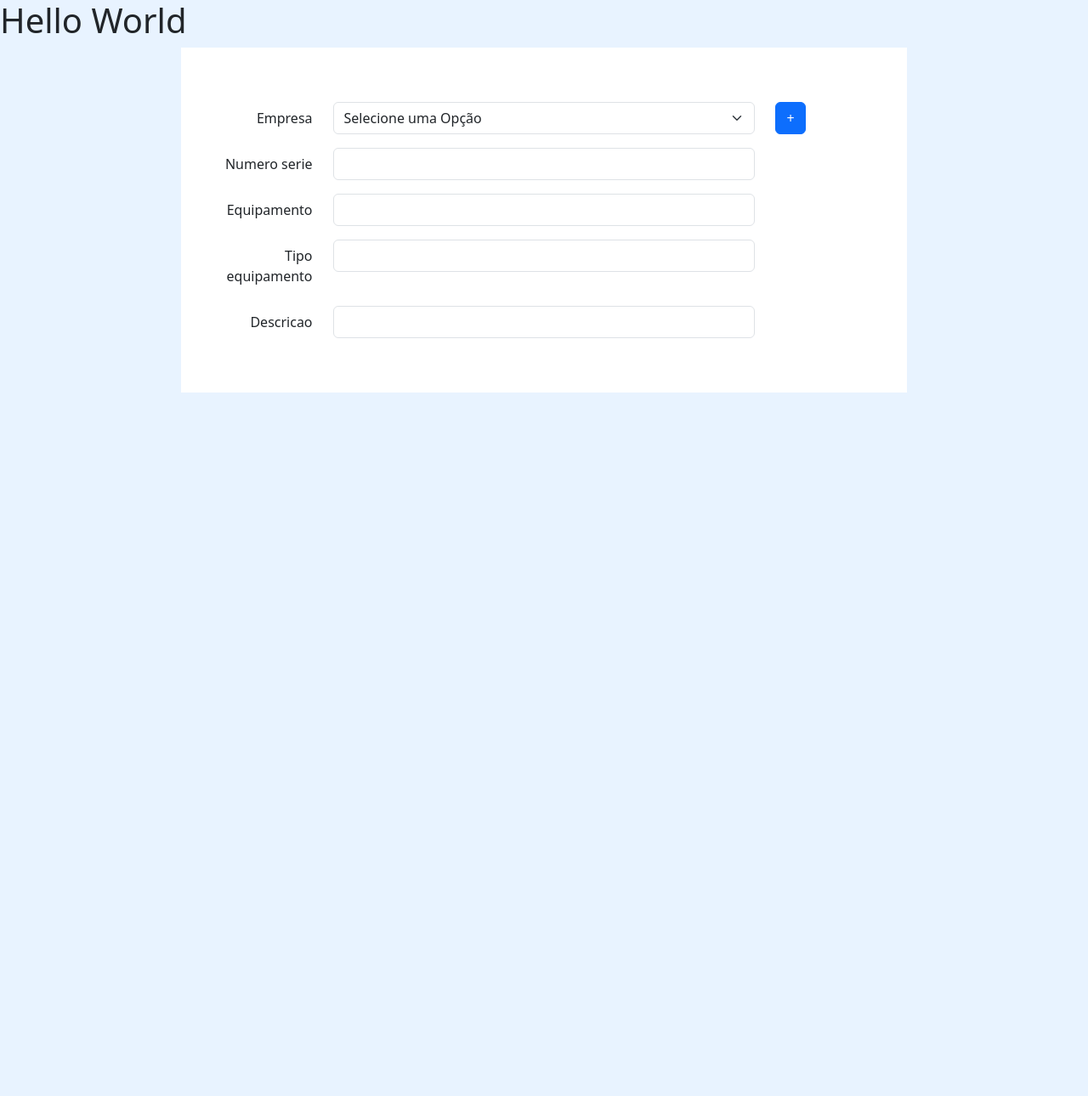
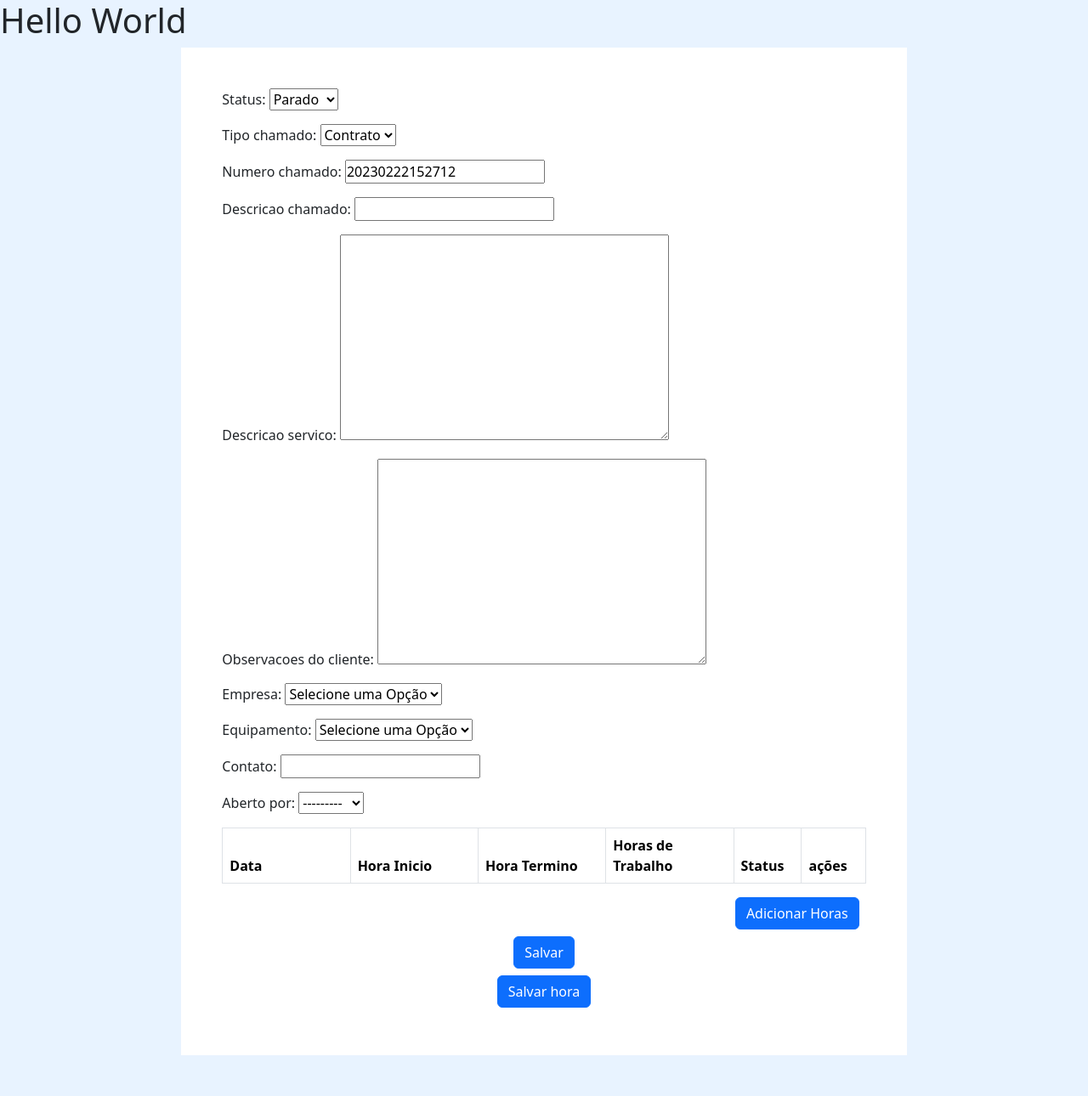
Before and after one commit to eltonpeniche/Orion-project, a Django app: page /teste in a window 1280 px wide. Shown: the whole page at 85% size. Before the commit the page ends 462 px from the top, so only its background shows below. Run offline with Django 4.2, Linux system fonts and the light colour scheme; tables that the repository leaves empty hold one stand-in row (values such as "Sample post"); lists and menus that the app fills with data are empty; some libraries are stand-ins or nearby versions.

Commit message:
update ao add horas

```diff
--- a/orion/admin.py
+++ b/orion/admin.py
@@ -46,4 +46,4 @@ class EquipamentoAdmin(admin.ModelAdmin):
 
 @admin.register(CargaHoraria)
 class CargaHorariaAdmin(admin.ModelAdmin):
-    ...
+    list_display = ('id', 'hora_inicio', 'hora_termino','status','horas_de_trabalho')
--- a/orion/templates/orion/pages/teste.html
+++ b/orion/templates/orion/pages/teste.html
@@ -186,126 +186,138 @@
 
             <form action="" id="form-equipamento" method="post">
                 {% csrf_token %}
+                {{ form.media.js }}
+                {{ form.as_p }}
+
+                {% include 'orion/partials/_tabela_carga_horaria.html' %}
+
+                <div class ="d-grid gap-2 d-md-flex justify-content-md-end" >
+                    <button id="add-more" type="button" class="btn btn-primary me-md-2">Adicionar Horas</button>
+                </div>
+
+                <div class="row ">
+
+                    <div id="ch-form-list" class="hidden">
+                        {{ form_ch.management_form }}
+                        {% for form  in form_ch %}
+                            <div class="repetir">
+                                {{ form }}
+                            </div>
+                        {% endfor %}
+                    </div>
 
 
-                <div class="form-group mt-3 mb-3 row ">
-                    <div class="col-2 label-class">
-                        <label class="col-form-label" for="{{ form.empresa.id_for_label}}">
-                            {{form.empresa.label}}</label>
-                    </div>
-                    <div class="col-8">
-
-                        {{form.empresa|add_class:'form-control'}}
-
-
-                    </div>
-                    <div class="col-1">
-                        <!-- Button trigger modal -->
-                        <button type="button" class="btn btn-primary" data-bs-toggle="modal" data-bs-target="#exampleModal">
-                            +
-                        </button>
-
+                    <div id="empty-form" class="hidden" >
+                        {{ form_ch.empty_form }}
 
                     </div>
 
                 </div>
 
-                <div class="form-group mt-3 mb-3 row ">
-                    <div class="col-2 label-class">
-                        <label class="col-form-label" for="{{ form.numero_serie.id_for_label}}">
-                            {{form.numero_serie.label}}</label>
-                    </div>
-                    <div class="col-8">
+                <div class=" d-flex justify-content-center m-2">
 
-                        {{form.numero_serie|add_class:'form-control'}}
+                    <button type="submit" class="btn btn-primary" > Salvar </button>
+
+                </div>
+            </form>
+            <div id="temp">
+
+            </div>
+            <div class=" d-flex justify-content-center m-2">
+                <button id ="save_hours" type="button" class="btn btn-primary" > Salvar hora </button>
+            </div>
+        </div>
+
+    </body>
+
+    <script src="https://code.jquery.com/jquery-3.3.1.slim.min.js" integrity="sha384-q8i/X+965DzO0rT7abK41JStQIAqVgRVzpbzo5smXKp4YfRvH+8abtTE1Pi6jizo" crossorigin="anonymous"></script>
 
 
-                    </div>
-                </div>
-
-                <div class="form-group mt-3 mb-3 row ">
-                    <div class="col-2 label-class">
-                        <label class="col-form-label" for="{{ form.equipamento.id_for_label}}">
-                            {{form.equipamento.label}}</label>
-                    </div>
-                    <div class="col-8">
-
-                        {{form.equipamento|add_class:'form-control'}}
+    <script type="text/javascript">
 
 
-                    </div>
-                </div>
+        const addMoreBtn = document.getElementById("add-more")
+        const totalNewForms = document.getElementById("id_carga_horaria-TOTAL_FORMS")
+        const tabelaCargaHoraria = document.getElementById("tabela-carga_horaria-corpo")
+        var copyEmptyFormEl = null;
 
-                <div class="form-group mt-3 mb-3 row ">
-                    <div class="col-2 label-class">
-                        <label class="col-form-label" for="{{ form.tipo_equipamento.id_for_label}}">
-                            {{form.tipo_equipamento.label}}</label>
-                    </div>
-                    <div class="col-8">
+        addMoreBtn.addEventListener('click', add_new_form)
 
-                        {{form.tipo_equipamento|add_class:'form-control'}}
+        function add_new_form(event){
+            if(event){
+                event.preventDefault()
+            }
+
+            const currentCargaHorariaForms = document.getElementsByClassName("repetir")
+            const currentFormCount = currentCargaHorariaForms.length //+  1
+            const formCopyTarget = document.getElementById("temp")
+            copyEmptyFormEl = document.getElementById("empty-form").cloneNode(true);
+
+            copyEmptyFormEl.setAttribute('class', 'repetir-temp' )
+            copyEmptyFormEl.setAttribute('id', `form-${currentFormCount}` )
+            const regex = new RegExp('__prefix__', 'g' )
+            copyEmptyFormEl.innerHTML = copyEmptyFormEl.innerHTML.replace(regex, currentFormCount)
+            formCopyTarget.append(copyEmptyFormEl)
 
 
-                    </div>
-                </div>
-
-                <div class="form-group mt-3 mb-3 row ">
-                    <div class="col-2 label-class">
-                        <label class="col-form-label" for="{{ form.descricao.id_for_label}}">
-                            {{form.descricao.label}}</label>
-                    </div>
-                    <div class="col-8">
-
-                        {{form.descricao|add_class:'form-control'}}
+        }
 
 
-                    </div>
-                </div>
+        const saveHoursBtn = document.getElementById("save_hours");
+        saveHoursBtn.addEventListener('click', save_new_form)
+        function save_new_form(event){
+            const currentCargaHorariaForms = document.getElementsByClassName("repetir")
+            const currentFormCount = currentCargaHorariaForms.length //+  1
+            const formCopyTarget = document.getElementById("ch-form-list")
+            const temForm = document.getElementsByClassName("repetir-temp")
+
+            copyEmptyFormEl.setAttribute('class', 'repetir' )
+            totalNewForms.setAttribute('value', currentFormCount + 1)
+
+            formCopyTarget.append(copyEmptyFormEl)
 
 
 
+            //--------------------------------------------------------------------
 
-            </form>
-            <!-- Modal -->
-            <div class="modal fade" id="exampleModal" tabindex="-1" aria-labelledby="exampleModalLabel" aria-hidden="true">
-                <div class="modal-dialog">
-                    <div class="modal-content">
-
-                        <div class="modal-header">
-                            <h1 class="modal-title fs-5" id="exampleModalLabel">Nova Empresa: </h1>
-                            <button type="button" class="btn-close" data-bs-dismiss="modal" aria-label="Close"></button>
-                        </div>
-                        <form method='post' action = {% url 'teste' %}>  {% csrf_token %}
-                            <div class="modal-body">
-
-                                {% for field in formEmpresa.visible_fields %}
-
-                                <div class="form-group mt-3 mb-3 row ">
-                                    <div class="col-3 label-class">
-                                        <label class="col-form-label" for="{{ field.id_for_label}}">
-                                            {{field.label}}</label>
-                                    </div>
-                                    <div class="col-7">
-
-                                        {{field|add_class:'form-control'}}
+            const varData = document.getElementById("id_carga_horaria-"+currentFormCount+"-data").value;
+            console.log("varData" + varData )
+            const varHoraInicio = document.getElementById("id_carga_horaria-"+currentFormCount+"-hora_inicio").value;
+            const varHoraTermino = document.getElementById("id_carga_horaria-"+currentFormCount+"-hora_termino").value;
+            const varStatus = $('#id_carga_horaria-'+currentFormCount+'-status :selected').text();
+            const varHorasDeTrabalho = subtrairHorarios(varHoraInicio, varHoraTermino)
+            var novaLinha = document.createElement("tr");
+            var valores = [varData, varHoraInicio, varHoraTermino, varHorasDeTrabalho, varStatus, '<a href="#" title="Editar"><i class="fa-solid fa-pen-to-square"></i> Editar </a>'];
+            //var valores = ['24/02/2023', '09:30', '13:30','05:00' ,'Normal', '<a href="#" title="Editar"><i class="fa-solid fa-pen-to-square"></i> Editar </a>'];
+            for (var i = 0; i < 6; i++) {
+                var novaCelula = document.createElement("td");
+                novaCelula.innerHTML = valores[i];
+                novaLinha.appendChild(novaCelula);
+            }
 
 
-                                    </div>
-                                </div>
-
-                                {% endfor %}
-
-                            </div>
-                            <div class="modal-footer">
-                                <button type="button" class="btn btn-secondary" data-bs-dismiss="modal">Cancelar</button>
-                                <button type="submit" class="btn btn-primary">Salvar</button>
-                            </div>
-                        </form>
-                    </div>
-                </div>
-            </div>
-        </div>
+            novaLinha.appendChild(novaCelula);
+            tabelaCargaHoraria.append(novaLinha);
 
 
-    </body>
+
+        }
+
+        function subtrairHorarios(horario1, horario2) {
+            var partes1 = horario1.split(":");
+            var partes2 = horario2.split(":");
+            var data1 = new Date(0, 0, 0, partes1[0], partes1[1]);
+            var data2 = new Date(0, 0, 0, partes2[0], partes2[1]);
+            var diferenca = data2.getTime() - data1.getTime();
+            var horas = Math.floor(diferenca / (1000 * 60 * 60));
+            diferenca -= horas * (1000 * 60 * 60);
+            var minutos = Math.floor(diferenca / (1000 * 60));
+            if (minutos < 10) {
+              minutos = "0" + minutos;
+            }
+            return horas + ":" + minutos;
+        }
+
+    </script>
+
 </html>
--- a/orion/templates/orion/partials/_tabela_carga_horaria.html
+++ b/orion/templates/orion/partials/_tabela_carga_horaria.html
@@ -1,7 +1,8 @@
 <div class="table-responsive">
 
-    <table class="table table-bordered table-striped">
+    <table  class="table table-bordered table-striped">
         <colgroup>
+            <col class="col-2">
             <col class="col-2">
             <col class="col-2">
             <col class="col-2">
@@ -13,11 +14,12 @@
                 <th>Data</th>
                 <th>Hora Inicio</th>
                 <th>Hora Termino</th>
+                <th>Horas de Trabalho</th>
                 <th>Status</th>
                 <th>ações</th>
             </tr>
         </thead>
-        <tbody>
+        <tbody id = "tabela-carga_horaria-corpo">
 
 
             {% if carga_horaria  %}
@@ -26,8 +28,9 @@
                     <tr>
 
                         <td>{{fch.data|date:"d/m/Y" }} </td>
-                        <td> {{ fch.hora_inicio }} </td>
+                        <td>{{ fch.hora_inicio }} </td>
                         <td>{{ fch.hora_termino }}</td>
+                        <td>{{ fch.horas_de_trabalho }}</td>
                         <td>{{ fch.get_status_display }} </td>
 
                         <td align="center"><a href="#" title="Editar"><i
@@ -35,13 +38,6 @@
                     </tr>
 
                 {% endfor %}
-
-            {% else %}
-
-                <tr>
-                    <td colspan="8">Sem registros</td>
-                </tr>
-
             {% endif %}
         </tbody>
     </table>
--- a/orion/views.py
+++ b/orion/views.py
@@ -317,27 +317,35 @@ def list_teste(request):
 
 def teste(request):
     if request.method == 'GET':
-        form = EquipamentosForm()
-        formEmpresa = EmpresaForm()
+        form = OrdemServicoForm()
+        form_carga_horaria_factory = inlineformset_factory(Ordem_Servico, CargaHoraria, form=CargaHorariaForm, extra=0)
+
+        form_ch = form_carga_horaria_factory()
+
         contexto = {
             'form': form,
-            'formEmpresa': formEmpresa
+            'form_ch': form_ch
         }
         return render(request, 'orion/pages/teste.html', contexto)
     else:
-        form = EquipamentosForm(request.POST)
-        formEmpresa = EmpresaForm(request.POST)
+        ordemForm = OrdemServicoForm(request.POST)
 
-        if formEmpresa.is_valid():
-            formEmpresa.save()
-            redirect('teste')
+        form_carga_horaria_factory = inlineformset_factory(
+            Ordem_Servico, CargaHoraria, form=CargaHorariaForm)
 
-        else:
-            print("Form não valido")
-            for field in formEmpresa:
-                print(field.value())
+        formCargaHoraria = form_carga_horaria_factory(request.POST)
 
-    return redirect('teste')
+        if ordemForm.is_valid():
+            ordem_servico = ordemForm.save()
+
+            if formCargaHoraria.is_valid():
+                formCargaHoraria.instance = ordem_servico
+                formCargaHoraria.save()
+                return redirect('lista_chamados')
+        print(formCargaHoraria)
+        print("não foi valido")
+        return redirect('lista_home')
+
 
 
 def teste_create(request):
--- a/usuarios/admin.py
+++ b/usuarios/admin.py
@@ -12,4 +12,5 @@ from .models import Usuario
 @admin.register(Usuario)
 class UsuarioAdmin(admin.ModelAdmin):
     list_display = ('id','user','tipo' )
+    list_display_links = ('id','user','tipo' )
     ordering = ('id',)
```
Also changed, not shown: orion/models.py (+26 -10 lines), orion/templates/orion/partials/_detalhes_chamado.html (+23 -5 lines), orion/migrations/0024_cargahoraria_horas_de_trabalho.py (added), usuarios/migrations/0005_alter_usuario_tipo.py (added).
